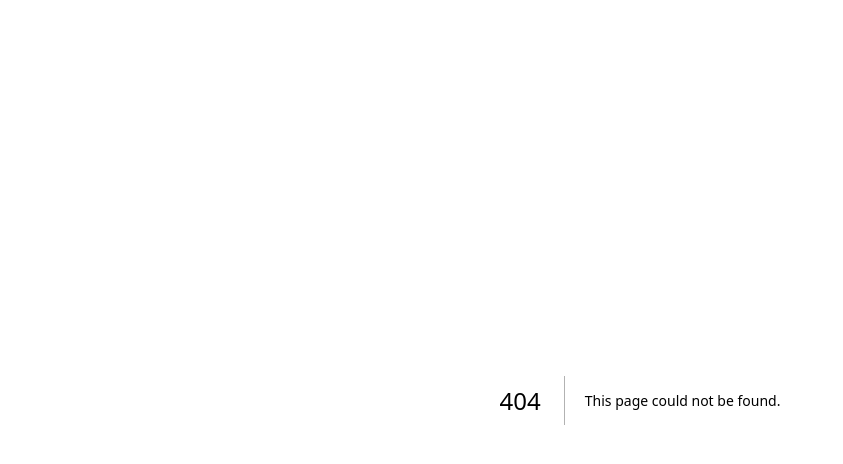
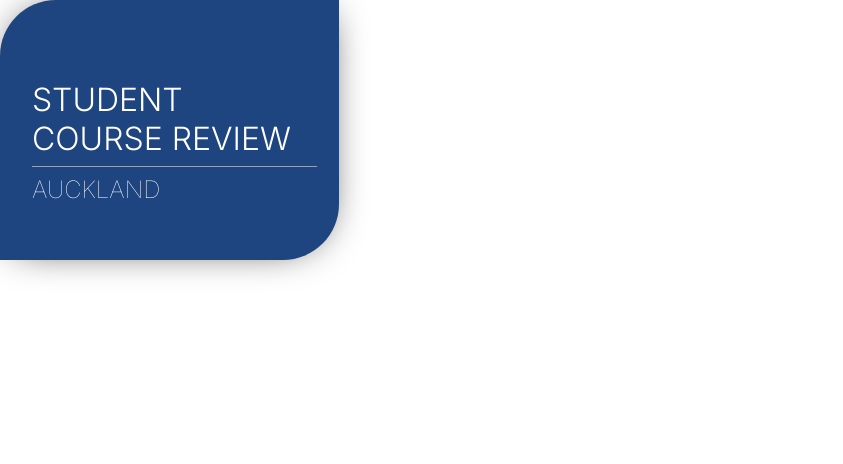
Before and after one commit to jxav22/student-course-review, a Next.js app: page /review in a window 1280 px wide. Before the commit this address had no page. Shown: the top 464 px of the page, without its empty margins (0-843 px from the left). Built offline with nearby package versions, Linux system fonts and the light colour scheme.

Commit message:
created a logo for the review page

```diff
--- /dev/null
+++ b/src/app/review/page.module.css
@@ -0,0 +1,3 @@
+main {
+    background-color: aliceblue;
+}
--- /dev/null
+++ b/src/app/review/page.tsx
@@ -0,0 +1,11 @@
+import Image from 'next/image'
+import styles from './page.module.css'
+import Logo from '../ui/ReviewHeader/Logo/Logo'
+
+export default function Home() {
+  return (
+    <main>
+        <Logo/>
+    </main>
+  )
+}
--- /dev/null
+++ b/src/app/ui/ReviewHeader/Logo/Logo.module.css
@@ -0,0 +1,31 @@
+.logoContainer {
+    display: flex;
+    flex-direction: column;
+    padding: 10vh 6vh 7vh 4vh;
+    width: max-content;
+    background-color: #1E457F;
+    border-radius: 7vh 0 7vh 0;
+    box-shadow: 0 0 5vh -2vh black;
+
+    color: white;
+}
+
+.logoContainer > h1 {
+    font-size: 4vh;
+    font-weight: 350;
+    margin: unset;
+}
+
+.logoContainer > h2 {
+    font-size: 3vh;
+    font-weight: 100;
+    margin: unset;
+}
+
+.logoSeperator {
+    width: 110%;
+    height: 1px;
+    margin: 1vh 0 1vh 0;
+    background-color: white;
+    opacity: 50%;
+}
--- /dev/null
+++ b/src/app/ui/ReviewHeader/Logo/Logo.tsx
@@ -0,0 +1,15 @@
+import React from "react";
+import styles from "./Logo.module.css";
+
+type Props = {};
+
+export default function Logo({}: Props) {
+  return (
+    <section className={styles.logoContainer}>
+      <h1>STUDENT</h1>
+      <h1>COURSE REVIEW</h1>
+      <div className={styles.logoSeperator} />
+      <h2>AUCKLAND</h2>
+    </section>
+  );
+}
```
Also changed, not shown: src/app/ui/ReviewHeader/ReviewHeader.modules.css (added), src/app/ui/ReviewHeader/ReviewHeader.tsx (added).
